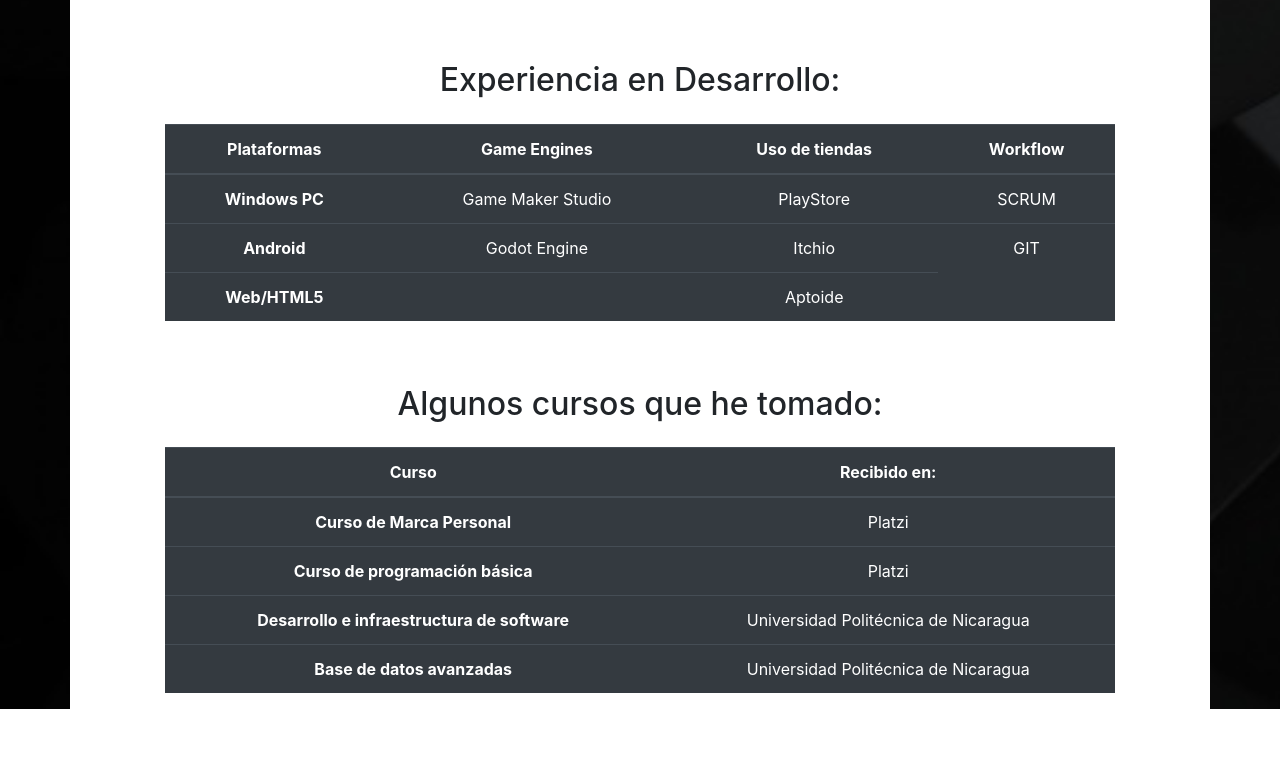
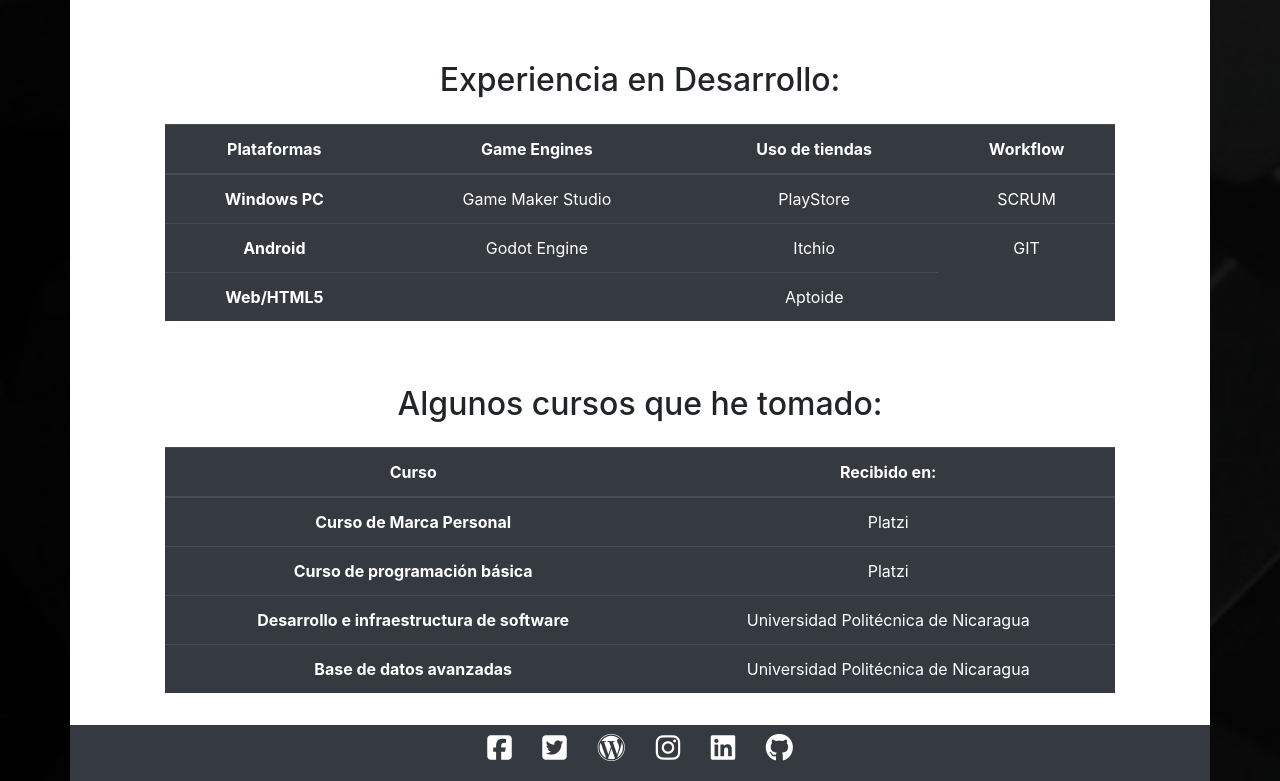
Before and after one commit to geraldb1996/PersonalPortfolio, a plain HTML site: page index.html in a window 1280 px wide. Shown: the part 1527-2308 px from the top of the page. Before the commit the page ends 2236 px from the top, so only its background shows below. Drawn offline with nearby package versions, Linux system fonts and the light colour scheme.

Commit message:
se agregaron cosas y footer

```diff
--- a/index.html
+++ b/index.html
@@ -204,6 +204,33 @@
         </tbody>
       </table>
 
+    <!-- FOOTER -->
+    <div class="footer col-12 mt-3">
+      <button type="button" class="btn btn-dark" data-toggle="tooltip" data-placement="top" title="Facebook">
+        <h3><i class="fab fa-facebook-square"></i></h3>
+      </button> <!-- Facebook Button -->
+
+      <button type="button" class="btn btn-dark" data-toggle="tooltip" data-placement="top" title="Twitter">
+        <h3><i class="fab fa-twitter-square"></i></h3>
+      </button>
+
+      <button type="button" class="btn btn-dark" data-toggle="tooltip" data-placement="top" title="Wordpress">
+        <h3><i class="fab fa-wordpress"></i></h3>
+      </button>
+
+      <button type="button" class="btn btn-dark" data-toggle="tooltip" data-placement="top" title="Instagram">
+        <h3><i class="fab fa-instagram"></i></h3>
+      </button>
+
+      <button type="button" class="btn btn-dark" data-toggle="tooltip" data-placement="top" title="Linkedin">
+        <h3><i class="fab fa-linkedin"></i></h3>
+      </button>
+
+      <button type="button" class="btn btn-dark" data-toggle="tooltip" data-placement="top" title="Github">
+        <h3><i class="fab fa-github"></i></h3>
+      </button>
+    </div>
+
     </div>
   </div>
 
--- a/style.css
+++ b/style.css
@@ -13,3 +13,7 @@
 .contenido{
     background-color: white;
 }
+
+.footer{
+    background-color: #343a40;
+}
```
